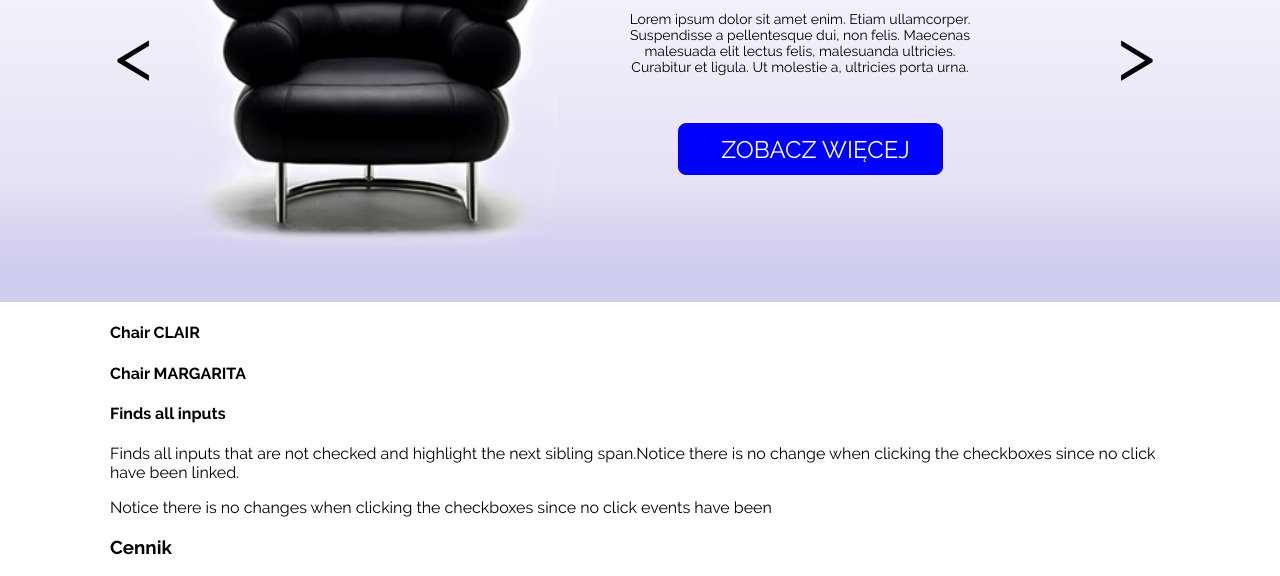
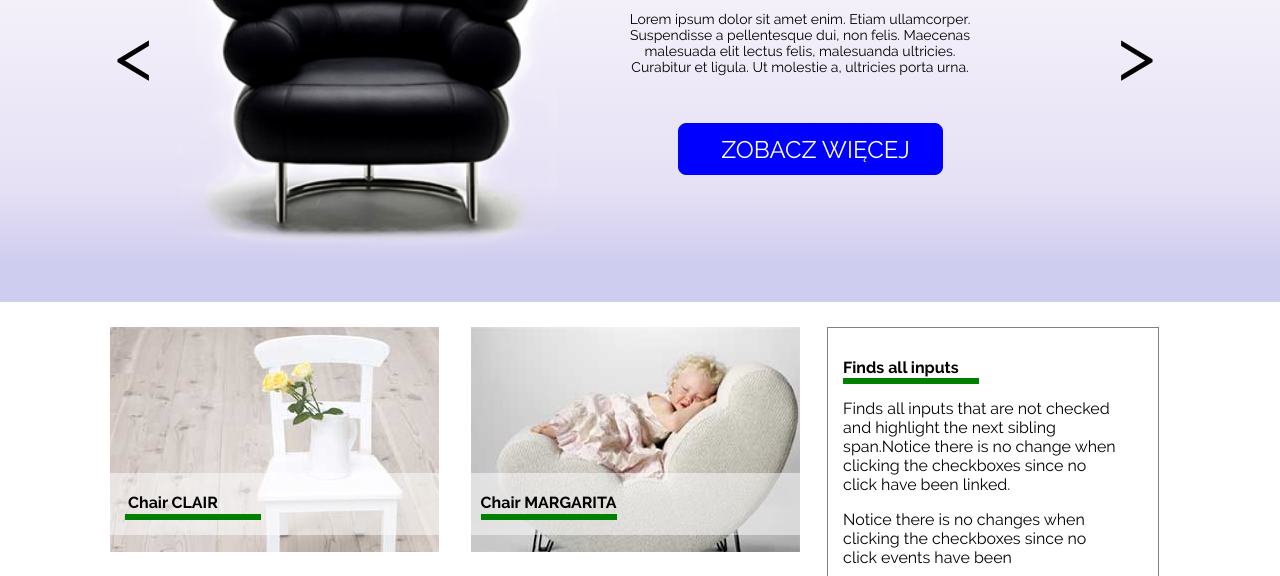
Before and after one commit to Gwalczak91/Sit-on-Chair-Project, a plain HTML site: page index.html in a window 1280 px wide. Shown: the part 243-819 px from the top of the page. Drawn offline with Linux system fonts and the light colour scheme.

Commit message:
Add section-fotos all

```diff
--- a/css/styles.css
+++ b/css/styles.css
@@ -77,8 +77,6 @@ body{
 
 
 
-
-
 /*-------------------------------------------------------------------------------
 HEADER
 ----------------------------------------------------------------------------------*/
@@ -139,28 +137,9 @@ SECTION CHAIR
     background: linear-gradient(to bottom, rgba(255,255,255,1) 0%, rgba(230,224,245,1) 76%, rgba(218,213,241,1) 84%, rgba(207,205,239,1) 92%, rgba(207,205,239,1) 100%);
     filter: progid:DXImageTransform.Microsoft.gradient( startColorstr='#ffffff', endColorstr='#cfcdef', GradientType=0 );
 
-
-}
-
-/*.section-chair-col-one,
-.section-chair-col-two{
-    width: 50%;
-    float: left;
-}
-
-.section-chair-col-one,
-.section-chair-col-two::after{
-    content: "";
-    clear: both;
-    display: block;
 }
 
 .section-chair>.container{
-    position: relative;
-    height: 505px;
-}*/
-
-.section-chair>.container {
     position: relative;
     height: 505px;
 }
@@ -229,6 +208,83 @@ SECTION CHAIR
 SECTION FOTOS
 ---------------------------------------------------------------------------------------*/
 
+.section-fotos{
+    height: 350px;
+}
+
+.col-3-layout{
+    position: relative;
+}
+
+.section-fotos-col-one,
+.section-fotos-col-two,
+.section-fotos-col-three{
+    width: 33%;
+    display:inline-block;
+    margin-top: 25px;
+    margin-right: 10px;
+    position: relative;
+}
+
+.section-fotos-col-three{
+    position: absolute;
+    padding: 0 0;
+    border: 1px solid gray;
+    width: 280px;
+    padding-left: 15px;
+    padding-right: 35px;
+    padding-top: 9px;
+}
+
+.header-with-border-three::after{
+    content: "";
+    position: absolute;
+    border: 3px solid green;
+    width:130px;
+    top: 50px;
+    left: 15px;
+}
+
+.header-with-border-one{
+    position: absolute;
+    bottom: 0;
+    left: 0;
+    padding-left: 18px;
+    padding-bottom: 23px;
+    padding-top: 20px;
+    background-color: rgba(255,255,255,0.5);
+    width: 328px;
+}
+
+.header-with-border-one::after{
+    content: "";
+    position: absolute;
+    border: 3px solid green;
+    width:130px;
+    bottom: 15px;
+    left: 15px;
+}
+
+.header-with-border-two{
+    position: absolute;
+    bottom: 0;
+    left: 0;
+    padding-left: 10px;
+    padding-bottom: 23px;
+    padding-top: 20px;
+    background-color: rgba(255,255,255,0.5);
+    width: 328px;
+}
+
+.header-with-border-two::after{
+    content: "";
+    position: absolute;
+    border: 3px solid green;
+    width:130px;
+    bottom: 15px;
+    left: 10px;
+}
+
 
 /*--------------------------------------------------------------------------------------
 SECTION PRICE
--- a/index.html
+++ b/index.html
@@ -106,22 +106,22 @@
 
 <section class="section-fotos">
     <div class="container">
+        <div class="col-3-layout">
             <div class="section-fotos-col-one">
-            <div class="foto-title">
-                <h4 class="header-with-border">
+                <img src="images/box1_img.jpg" alt="Chair Clair">
+                    <h4 class="header-with-border-one">
                         Chair CLAIR
                     </h4>
             </div>
-        </div>
             <div class="section-fotos-col-two">
-            <div class="foto-title">
-                <h4 class="header-with-border">
+                <img src="images/box2_img.jpg" alt="Chair Margarita">
+                    <h4 class="header-with-border-two">
                         Chair MARGARITA
                     </h4>
             </div>
-        </div>
             <div class="section-fotos-col-three">
-            <h4 class="header-with-border">Finds all inputs</h4>
+                <h4 class="header-with-border-three">Finds all inputs</h4>
+
                 <p>
                     Finds all inputs that are not checked and highlight the next sibling span.Notice there is no change when clicking the checkboxes since no click have been linked.
                 </p>
@@ -130,10 +130,32 @@
                 </p>
             </div>
         </div>
+    </div>
 </section>
+
+
+
+
+
+
+
+
+
+
+
+
+
+
+
+
+
+
+
+
 <section class="section-price">
     <div class="container">
         <h3>Cennik</h3>
+            <hr>
         <div class="col-3-layout"><!-- zastanowic sie czy tu nie dac inline-block-->
             <div class="price-first-col">
                 <h4>Basic Plan</h4>
@@ -204,6 +226,7 @@
 <section class="section-form">
     <div class="container">
         <h3>Kontakt</h3>
+        <hr>
         <form>
             <input type="text" name="Name" placeholder="Imię"><br>
             <input type="email" name="Mail" placeholder="email"><br>
```
Lines whose indentation alone changed are shown as unchanged.
